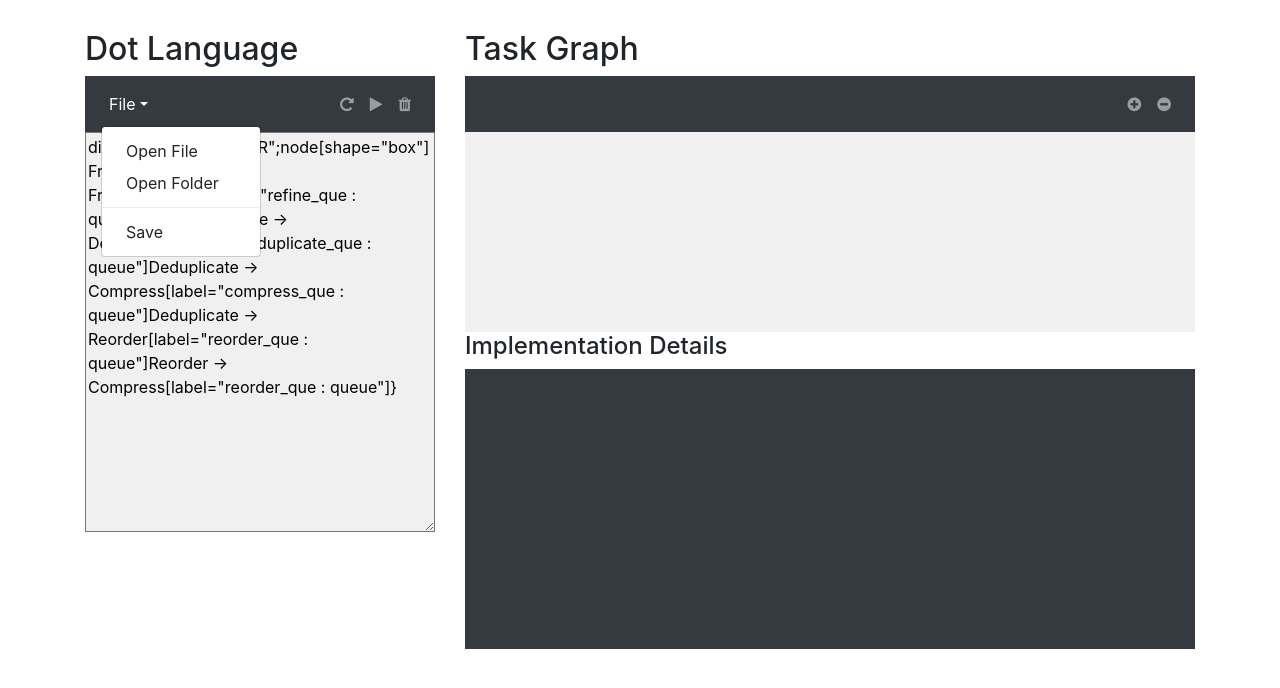
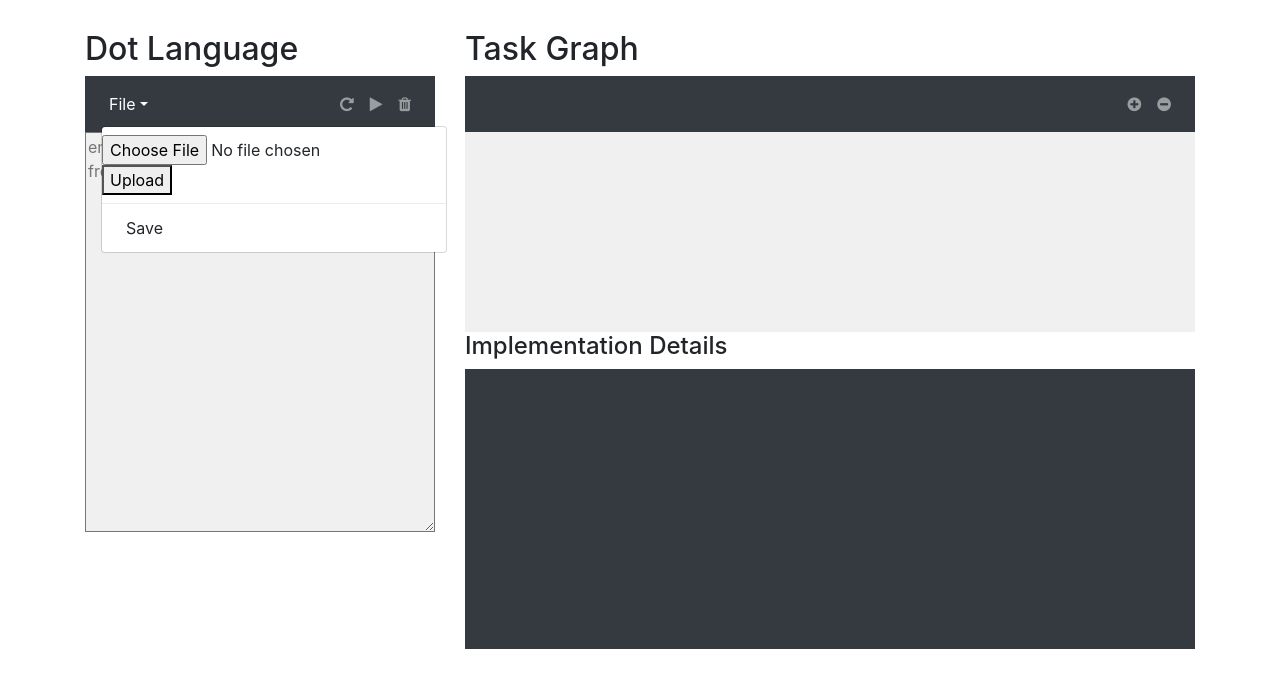
Before and after one commit to Samuel-Oglegba/abstraction-app-frontend, a React (Create React App) app: page / in a window 1280 px wide. Both pictures are taken after a click on the button "File". Shown: the top 688 px of the page. Built offline with nearby package versions, Linux system fonts and the light colour scheme.

Commit message:
update on uploading task graph

```diff
--- a/src/App.js
+++ b/src/App.js
@@ -3,13 +3,13 @@
  **the LeftPanel import manages the left side of the GUI (dot languate input and controls)
  **the RightPanel import manages the right side of the GUI (dot graph display and the implementation details)
  */
-import React, { useEffect, useState, Component } from "react";
+import React, { useEffect, useState, Component, useRef } from "react";
 //this panel holds the graph source (user input)
 import LeftPanel from './component/LeftPanel';
 //this pannel holds the task graph and the implementation details
 import RightPanel from './component/RightPanel';
 //this import handles the logic of the GUI
-import { parseDotLanguageInput, defualt_dedup_input } from "./adapter/homeAdapter";
+import { parseDotLanguageInput, handleFileUploadInput } from "./adapter/homeAdapter";
 
 class App extends Component {
 
@@ -20,7 +20,7 @@ class App extends Component {
     //set the initial GUI state
     this.state = {
       //the pannel input is for saving the user's source of the graph being navigated
-      unprocessed_input: defualt_dedup_input(),
+      unprocessed_input: "",
       //the state of the graph being navigated --(updated when the user clicks run for any input change)
       processed_input: "",
       //this handles the display of the task graph -- the task graph is from the user input
@@ -30,6 +30,8 @@ class App extends Component {
       isLoadingTaskGraph: false,
       //the implementation detail is for the data retrived when edge or task is clicked
       show_implementation_details: false,
+      // Initially, no file is selected
+      selectedFile: null
     }//state
 
   }//constructor
@@ -44,6 +46,48 @@ class App extends Component {
   }//handleUserInputChange
 
   /**
+   * handle file upload operation
+   * @param {*} event
+   */
+  handleFileUploadChange = (event) => {
+    // Update the state
+    this.setState({ selectedFile: event.target.files[0] });
+  }//handleFileUploadChange
+
+  /**
+   * this handles the post button
+   */
+   handleOnFileUpload = () => {
+        // Create an object of formData
+        const formData = new FormData();
+        // Update the formData object
+        formData.append("file",this.state.selectedFile,this.state.selectedFile.name);//console.log(formData);
+        //set the isLoading to true
+        this.showTaskGraphIsLoading();
+        let externalThis = this; //for state management
+        setTimeout(() => {
+          //process the user's dot language input
+          handleFileUploadInput(formData).then(data => {
+            if(data){
+                externalThis.setState({
+                  processed_input: data,
+                  show_task_graph: true,
+                  isLoadingTaskGraph: false
+                });
+            }//if
+          }).catch(err => {
+          // console.log(err);
+            this.setState({
+            show_task_graph: false,
+            isLoadingTaskGraph: false
+            });
+            alert("Something went wrong..." +err);
+          });  //catch
+        }, 500);//setTimeout
+
+  }//handleOnFileUpload
+
+  /**
    * this function runs the user input to display the task graph
    */
   handleRunGraphClick() {
@@ -54,10 +98,7 @@ class App extends Component {
        let externalThis = this;
        let unprocessed_input = this.state.unprocessed_input;
       //set the isLoading to true
-       this.setState({
-        show_task_graph: false,
-        isLoadingTaskGraph: true
-       });
+       this.showTaskGraphIsLoading();
 
        setTimeout(() => {
          //process the user's dot language input
@@ -85,12 +126,23 @@ class App extends Component {
   }//handleRunGraphClick
 
   /**
+   * this functions displays the the task graph loading operation
+   */
+   showTaskGraphIsLoading(){
+      //set the isLoading to true
+      this.setState({
+        show_task_graph: false,
+        isLoadingTaskGraph: true
+       });
+  }//showTaskGraphIsLoading
+
+  /**
    * this function resets the source graph input back to the defualt - clear btn clicked
    */
   handleClearButtonClick(){
       this.setState({
-      unprocessed_input: defualt_dedup_input(),
-      processed_input: defualt_dedup_input(),
+      unprocessed_input: "",
+      processed_input: "",
       show_task_graph: false,
       isLoadingTaskGraph: false,
       show_implementation_details: false,
@@ -135,6 +187,8 @@ render() {
                 handleClearButtonClick = {() => this.handleClearButtonClick()}
                 handleDeleteButtonClick = {() => this.handleDeleteButtonClick()}
                 handleUserInputChange={this.handleUserInputChange}
+                handleFileUploadChange = {this.handleFileUploadChange}
+                handleOnFileUpload = {() => this.handleOnFileUpload()}
                 unprocessed_input={this.state.unprocessed_input}
               />
            {/*    The UI component that holds the display for the task graph and implementation details */}
--- a/src/adapter/homeAdapter/index.js
+++ b/src/adapter/homeAdapter/index.js
@@ -42,16 +42,41 @@ export function postData(url,requestData){
 }//setData
 
 /**
+ * this handles api calls for file upload
+ * @param {*} formData
+ * @returns
+ */
+export function handleFileUploadInput(formData){
+    let url = baseUrl()+`/api/v1/upload-graph`;
+    formData.append(
+      "userId",1
+    );
+
+    const theRes =
+    postData(url,formData)
+    .then(res => {
+      return res.data;
+    })//getData
+    .catch(error => {
+        if (error.response) {
+          return error.response.data.error;
+        }
+    });//catch
+
+    return theRes;
+}
+
+/**
  * this method parses the dot language input when run button is clicked on
  * @param {*} dotLanguageInput
  * @returns
  */
 export function parseDotLanguageInput (dotLanguageInput){
-   let nodeUrl = baseUrl()+`/api/v1/draw-graph`;
+   let url = baseUrl()+`/api/v1/draw-graph`;
    let dotInput = {"userId":1,"dotInput": dotLanguageInput}
 
    const theRes =
-   postData(nodeUrl,dotInput)
+   postData(url,dotInput)
     .then(res => {
       return res.data;
     })//getData
@@ -117,12 +142,15 @@ export function handleEdgeClick (edgeUrl, edgeName){
  * this returns the default dot language for dedup application
  */
 export function defualt_dedup_input() {
-  return 'digraph G { rankdir="LR";node[shape="box"] '
+  return "";
+  /* return 'digraph G { rankdir="LR";node[shape="box"] '
       +'Fragment -> FragmentRefine[label="refine_que : queue"]'
       +'FragmentRefine -> Deduplicate[label="deduplicate_que : queue"]'
       + 'Deduplicate -> Compress[label="compress_que : queue"]'
       + 'Deduplicate -> Reorder[label="reorder_que : queue"]'
       + 'Reorder -> Compress[label="reorder_que : queue"]} ';
+   */
+
 }//defualt_dedup_input
 
 /**
--- a/src/component/LeftPanel.js
+++ b/src/component/LeftPanel.js
@@ -9,6 +9,17 @@ export default class LeftPanel extends Component {
   constructor(props){
     super(props);
   }//constructor
+
+    // On file upload (click the upload button)
+    onFileChange = (event) => {
+      //alert("ode");
+      this.props.handleFileUploadChange(event);
+    };//onFileChange
+
+    //when the user clicks on upload
+    onFileUpload = () => {
+      this.props.handleOnFileUpload();
+    };//runGraphClick
 
   /**
    * handles when the run button is clicked on
@@ -52,10 +63,12 @@ export default class LeftPanel extends Component {
           <LeftPanelNav  handleRunGraphClick = {() => this.runGraphClick()}
           handleClearButtonClick = {() => this.clearButtonClick()}
           handleDeleteButtonClick = {() => this.deleteButtonClick()}
+          handleOnFileChange = {this.onFileChange}
+          handleOnFileUpload = {this.onFileUpload}
            />
 
           <textarea className="letPanel" name="unprocessed_input" id="unprocessed_input"
-          onChange={this.userInputChanged} value={this.props.unprocessed_input} ></textarea>
+          onChange={this.userInputChanged} value={this.props.unprocessed_input} placeholder="enter task graph here or upload (.dg format) from the file menu..."></textarea>
 
       </div>
 
--- a/src/component/LeftPanelNav.js
+++ b/src/component/LeftPanelNav.js
@@ -1,9 +1,10 @@
 /**
  * this handles the navigation buttons and associated action
  */
-import React, { Component } from "react";
+import React, { useRef, Component } from "react";
 
 export default class LeftPanelNav extends Component {
+
   constructor(props){
       super(props);
   }//constructor
@@ -29,6 +30,18 @@ export default class LeftPanelNav extends Component {
     this.props.handleDeleteButtonClick();
   };//runDeleteGraphClick
 
+  /**
+   * handle file upload
+   * @returns
+   */
+   onFileChange = (event) => {
+    this.props.handleOnFileChange(event);
+   };//onFileChange
+
+   onFileUpload = () => {
+    this.props.handleOnFileUpload();
+   };//runDeleteGraphClick
+
   render() {
     return (
         <nav className="navbar navbar-expand-sm bg-dark navbar-dark">
@@ -38,8 +51,14 @@ export default class LeftPanelNav extends Component {
                   File
                 </a>
                 <div className="dropdown-menu" aria-labelledby="navbarDropdown">
-                  <a className="dropdown-item" href="#">Open File</a>
-                  <a className="dropdown-item" href="#">Open Folder</a>
+                  {/* <a className="dropdown-item custom-file-upload" for="file" href="#">Open File </a>  */}
+
+                      <input type="file" id="file" onChange={this.onFileChange} />
+
+                      <button onClick={this.onFileUpload}>Upload</button>
+
+
+                 {/*   <a className="dropdown-item" href="#">Open Folder</a>   */}
                   <div className="dropdown-divider"></div>
                   <a className="dropdown-item" href="#">Save</a>
                 </div>
```
Also changed, not shown: src/index.css (+30 -0 lines).
